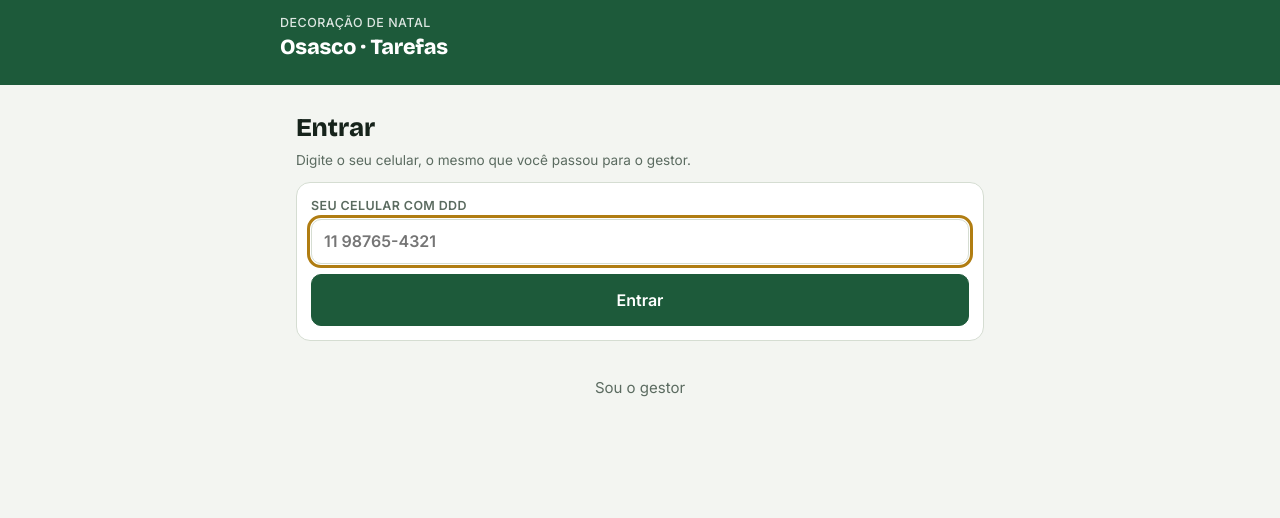
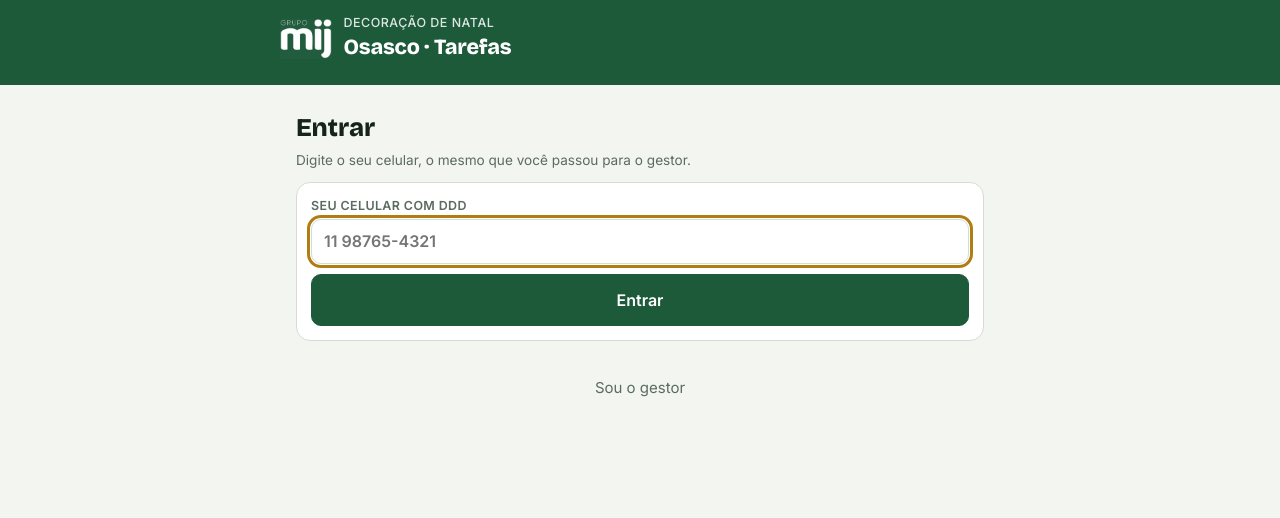
Before and after one commit to evertonrodrigorosa-bit/natal-osasco, a website: page public/index.html in a window 1280 px wide. Drawn offline with nearby package versions, Linux system fonts and the light colour scheme.

Commit message:
Logo do Grupo MIJ no cabeçalho
Co-Authored-By: Claude Opus 5.5 <noreply@anthropic.com>
Claude-Session: https://claude.ai/code/session_011xWLmd4CMis1AtECuRpNce

```diff
--- a/public/index.html
+++ b/public/index.html
@@ -33,7 +33,8 @@ header.top{position:sticky;top:env(safe-area-inset-top,0px);z-index:5;background
   padding-left:max(16px,env(safe-area-inset-left,0px));padding-right:max(16px,env(safe-area-inset-right,0px));padding-block:14px 12px}
 .top-in{max-width:720px;margin:0 auto;display:flex;flex-direction:column;gap:10px}
 .brand{display:flex;align-items:center;justify-content:space-between;gap:12px}
-.brand h1{font-family:var(--display);font-weight:800;font-size:1.35rem;margin:0;letter-spacing:-.01em}
+.brand .logo{height:40px;width:auto;flex:none}
+.brand h1{flex:1;min-width:0;font-family:var(--display);font-weight:800;font-size:1.35rem;margin:0;letter-spacing:-.01em}
 .brand small{display:block;font-family:var(--body);font-weight:500;font-size:.78rem;opacity:.85;letter-spacing:.04em;text-transform:uppercase}
 .role{font-size:.75rem;font-weight:600;padding:6px 10px;border-radius:99px;background:rgba(255,255,255,.18);color:inherit;border:0;min-height:0;white-space:nowrap;max-width:50%;overflow:hidden;text-overflow:ellipsis}
 .stats{display:flex;gap:6px;flex-wrap:wrap;font-size:.8rem;font-variant-numeric:tabular-nums}
@@ -103,7 +104,7 @@ a.zap{display:inline-flex;align-items:center;min-height:42px;padding:8px 12px;bo
 </head>
 <body>
 <header class="top"><div class="top-in">
-  <div class="brand"><h1><small>Decoração de Natal</small>Osasco · Tarefas</h1><button class="role" id="role" data-act="sair" hidden></button></div>
+  <div class="brand"><img class="logo" src="/logo-mij.png" alt="Grupo MIJ" width="52" height="40"><h1><small>Decoração de Natal</small>Osasco · Tarefas</h1><button class="role" id="role" data-act="sair" hidden></button></div>
   <div class="stats" id="stats"></div>
 </div></header>
 <main class="wrap" id="app"><div class="empty">Carregando…</div></main>
```
Also changed, not shown: public/logo-mij.png (added).
